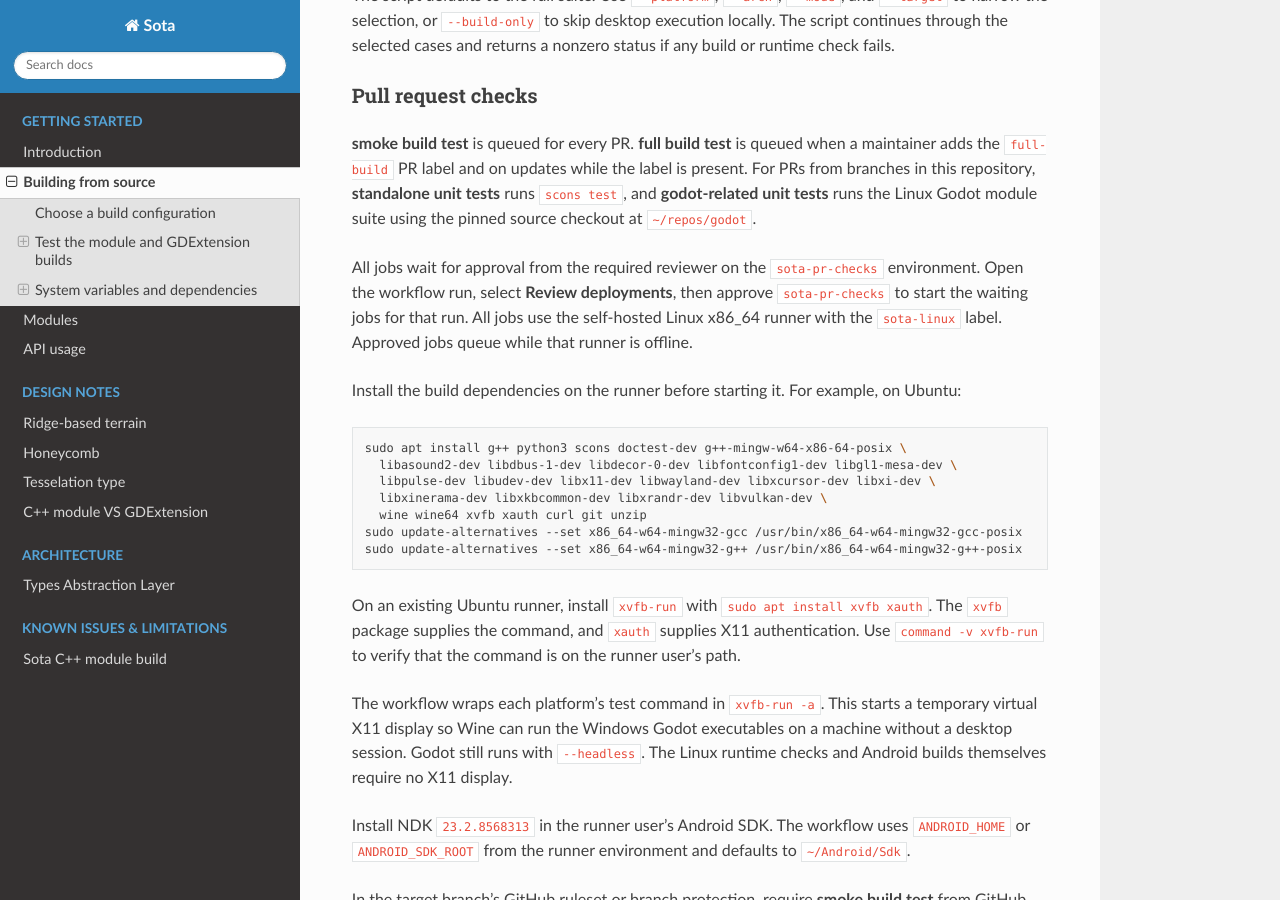
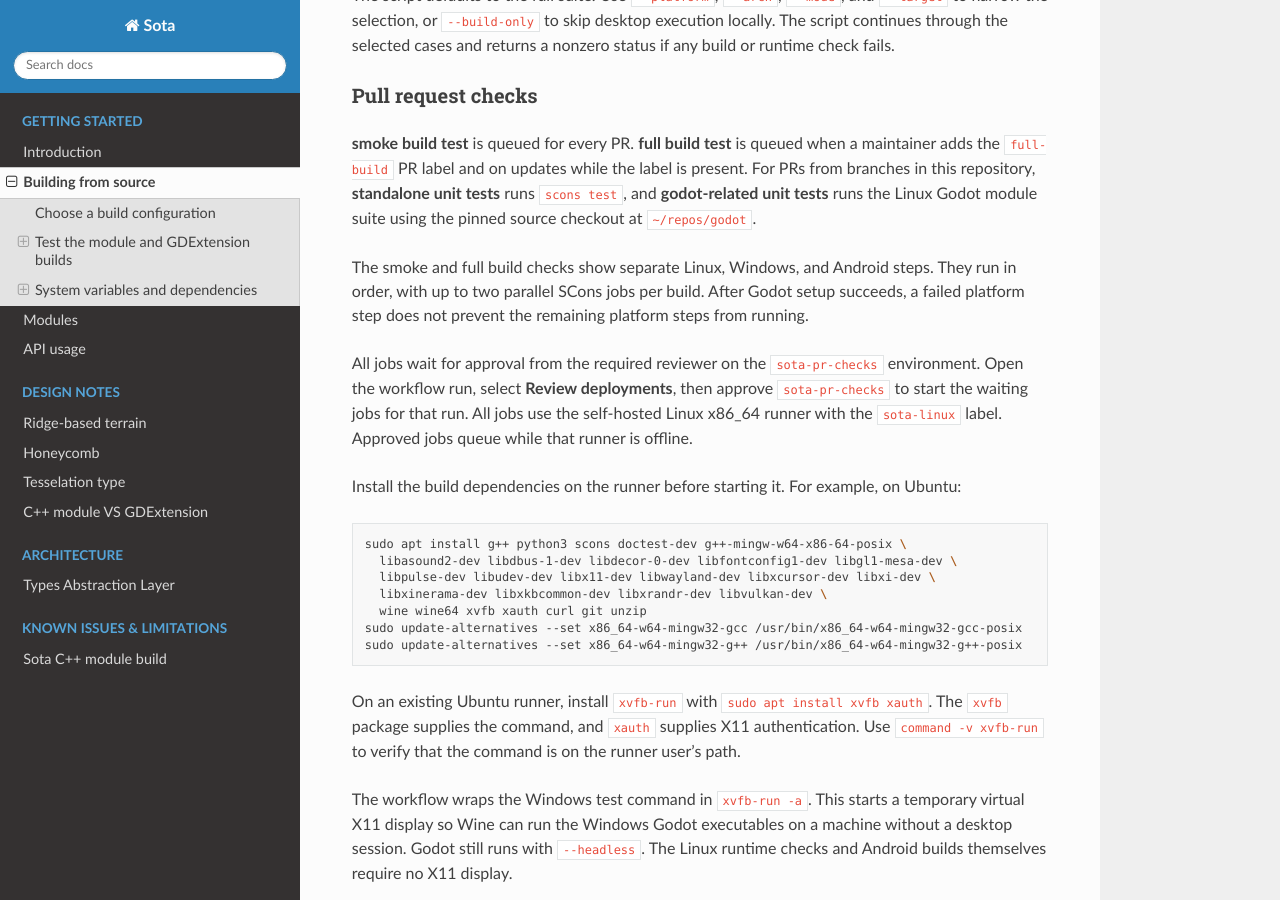
Before and after one commit to ardazishvili/Sota, a Sphinx documentation site: the page built from docs/content/getting_started/build.md, in a window 1280 px wide and 900 px high, scrolled down 1760 px. Built offline with Sphinx 7.4.7 and the Read the Docs theme 3.1.0, drawn with Linux system fonts in a browser that asks for light colours; pages that are not in the unit, such as notebooks, are missing from menus; the version number could not be read and is left out.

Commit message:
Show separate platform steps in PR build checks

```diff
--- a/docs/content/getting_started/build.md
+++ b/docs/content/getting_started/build.md
@@ -84,6 +84,11 @@ unit tests** runs `scons test`, and **godot-related unit tests** runs the
 Linux Godot module suite using the pinned source checkout at
 `~/repos/godot`.
 
+The smoke and full build checks show separate Linux, Windows, and
+Android steps. They run in order, with up to two parallel SCons jobs
+per build. After Godot setup succeeds, a failed platform step does
+not prevent the remaining platform steps from running.
+
 All jobs wait for approval from the required reviewer on the
 `sota-pr-checks` environment. Open the workflow run, select
 **Review deployments**, then approve `sota-pr-checks` to start the waiting
@@ -108,7 +113,7 @@ On an existing Ubuntu runner, install `xvfb-run` with
 and `xauth` supplies X11 authentication. Use `command -v xvfb-run` to
 verify that the command is on the runner user's path.
 
-The workflow wraps each platform's test command in `xvfb-run -a`. This
+The workflow wraps the Windows test command in `xvfb-run -a`. This
 starts a temporary virtual X11 display so Wine can run the Windows Godot
 executables on a machine without a desktop session. Godot still runs with
 `--headless`. The Linux runtime checks and Android builds themselves
```
Also changed, not shown: 1 other file.
